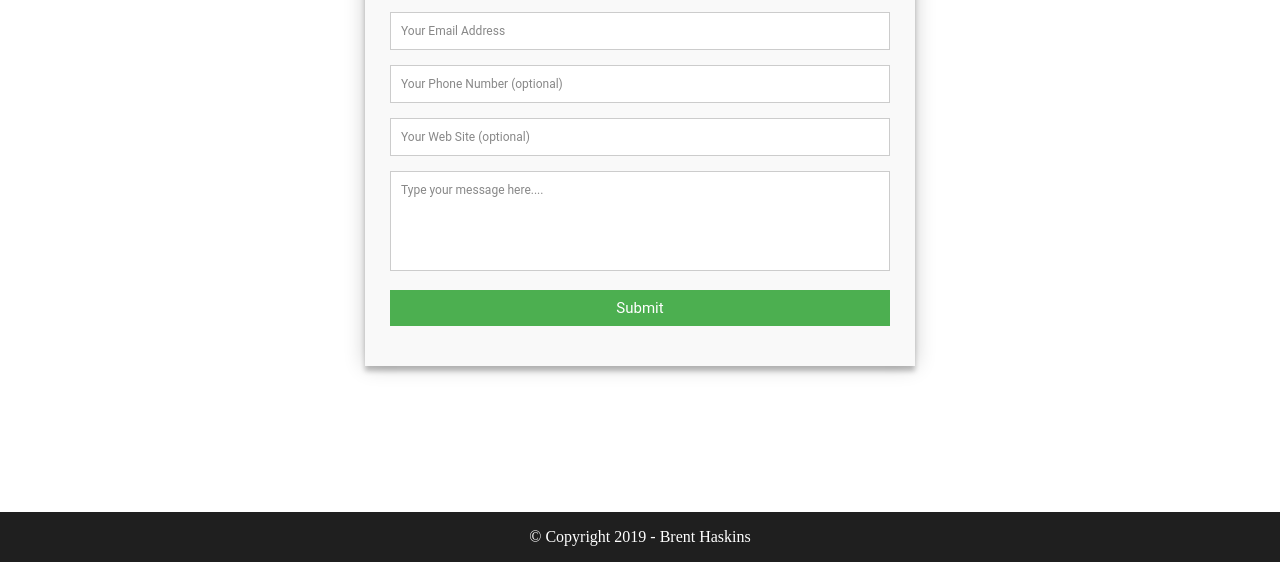
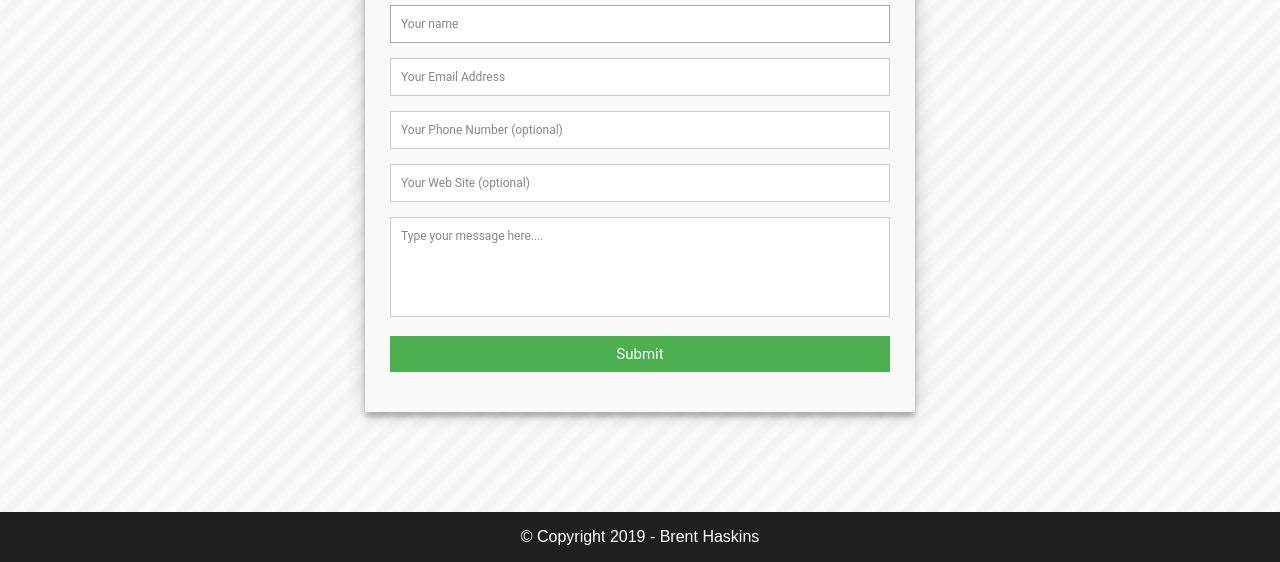
Before and after one commit to BrentFM/Basic-Portfolio, a plain HTML site: page contact.html in a window 1280 px wide. Shown: the part 238-800 px from the top of the page. Drawn offline with Linux system fonts and the light colour scheme.

Commit message:
Fixing path errors

```diff
--- a/contact.html
+++ b/contact.html
@@ -9,6 +9,7 @@
 
     <meta name="viewport" content="width=device-width, initial-scale=1.0">
     <meta http-equiv="X-UA-Compatible" content="ie=edge">
+    <link rel="stylesheet" href="assets/css/Style.css">
     <link rel="stylesheet" href="assets/css/contact.css">
     <title>Contact</title>
 </head>
```
Also changed, not shown: Index.html (+1 -2 lines), assets/css/Style.css (line endings or trailing spaces), 2 other files.
